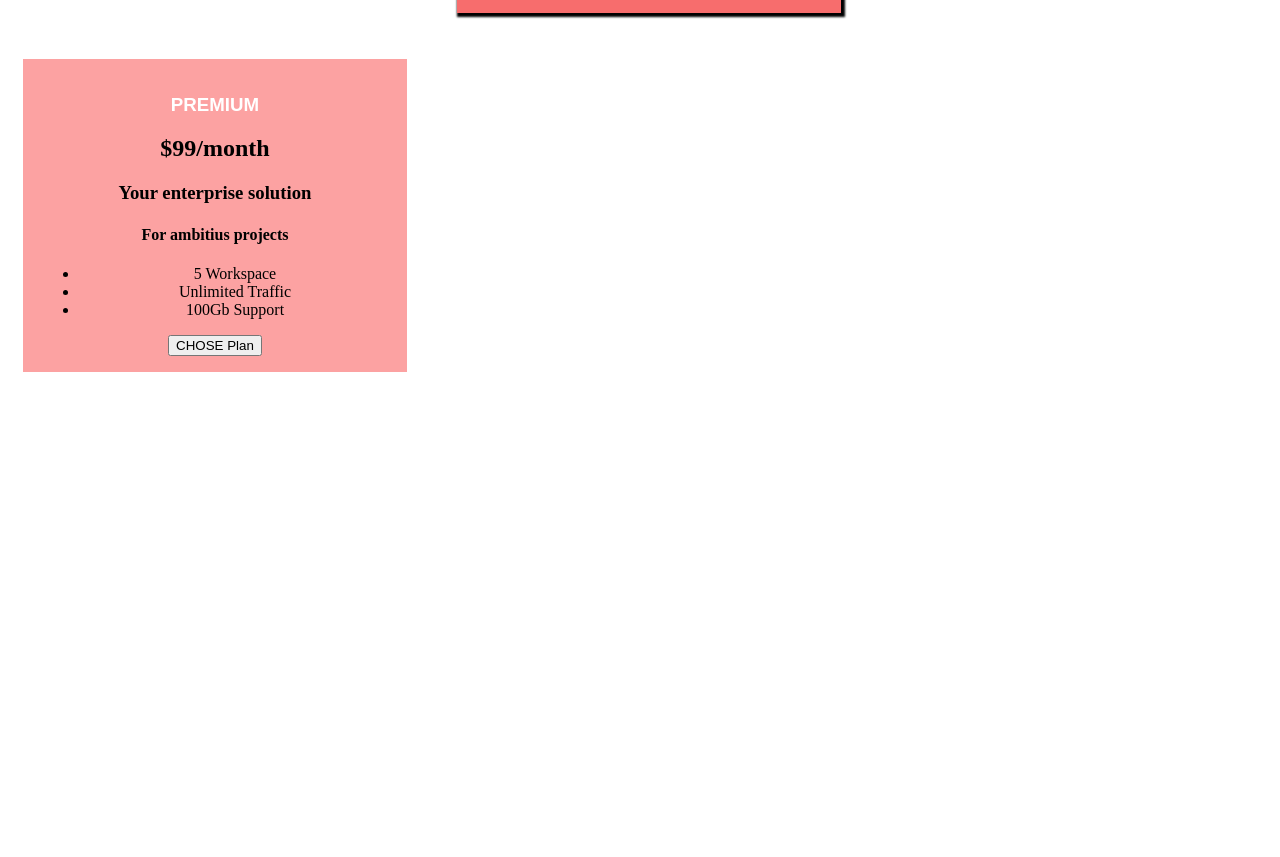
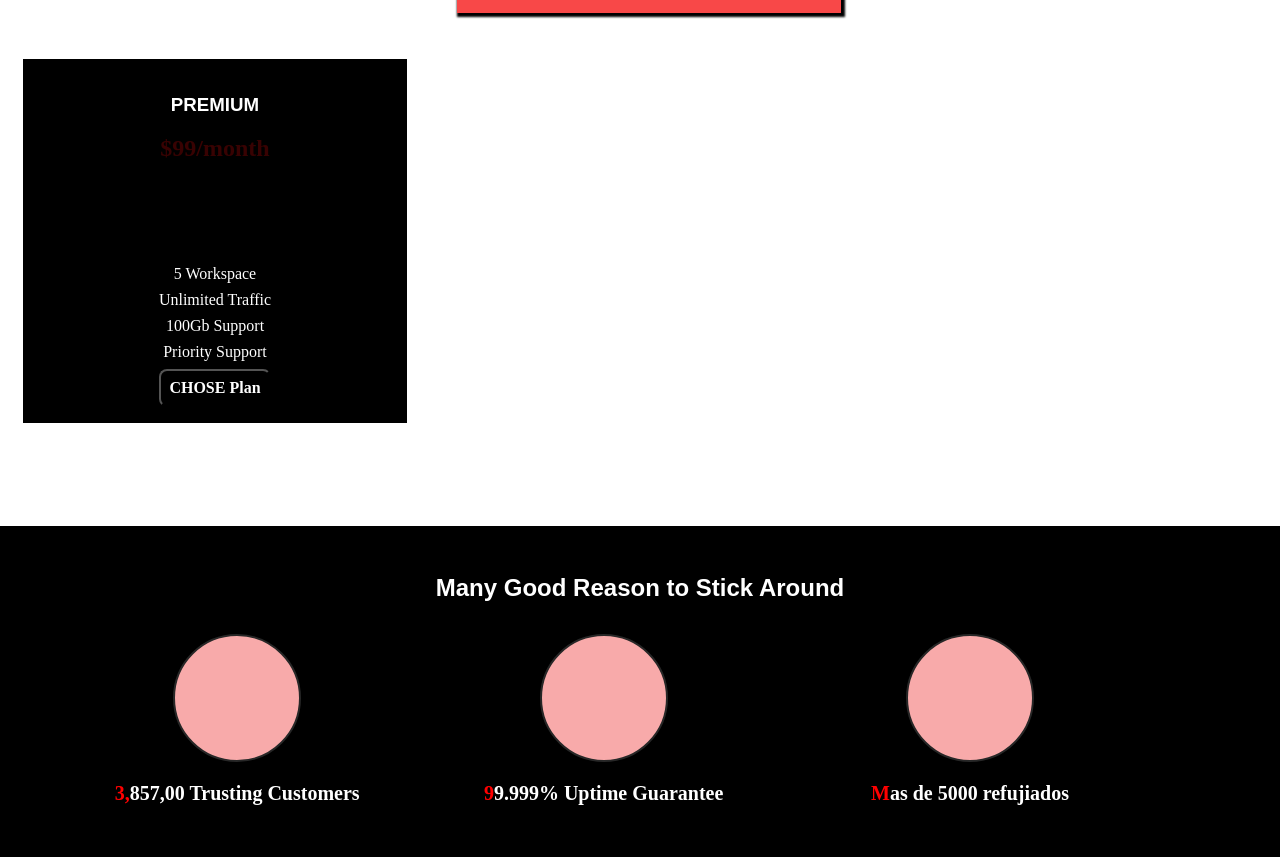
Before and after one commit to Israelh98/Clase1, a plain HTML site: page index.html in a window 1280 px wide. Shown: the part 1212-2069 px from the top of the page. Before the commit the page ends 1607 px from the top, so only its background shows below. Drawn offline with Linux system fonts and the light colour scheme.

Commit message:
Clas3_5:11

```diff
--- a/estylo.css
+++ b/estylo.css
@@ -27,7 +27,7 @@ h1{color: white ; font-family: sans-serif
     }
  .plan {
 
-    background: #fca2a2;
+    background: #000000;
     text-align: center;
     padding: 16px;
     margin: 23px;
@@ -38,7 +38,7 @@ h1{color: white ; font-family: sans-serif
 
  .plan--highlighted {
 
-background: rgb(247, 109, 109);
+background: rgb(248, 72, 72);
 color: white;
 box-shadow:2px 2px 2px 2px
 rgb(0, 0, 0.5);
@@ -81,9 +81,8 @@ padding: 0px;
 }
 
 .plan__feature {
-
- margin: 8px 0
- ;
+    color: white;
+    margin: 8px 0;
 }
 .button {
 
@@ -103,6 +102,53 @@ background: white;
 color: black
 ;
 }
+.button:focus {
+    outline: none;
+}
+
+#key-features {
+
+    background: rgb(0, 0, 0);
+    margin-top: 80px ;
+    padding: 16px ;
+ }
+ #key-features .section-title {
+
+    color: white;
+    margin: 32px;
+  }
+  .key-feature__list {
+
+    list-style: none;
+    margin: 0;
+    padding: 0;
+    text-align: center;
+    }
+.key-feature {
+
+    display: inline-block;
+    width: 30%;
+    vertical-align: top;
+
+ }
+ .key-feature__image {
+
+background: rgb(248, 170, 170);
+width: 128px;
+height: 128px;
+border: 2px solid rgb(39, 39, 39);
+border-radius: 50%;
+margin: auto;
+
+ }
+
+ .key-feature__description {
+
+    text-align: center;
+    font-weight: bold;
+    color: white;
+    font-size: 20px;
+  }
 
 
 
--- a/index.html
+++ b/index.html
@@ -99,27 +99,55 @@
 
              <article class="plan">
 
-                 <h1> PREMIUM </h1>
-                 <h2> $99/month</h2>
+                 <h1 class="Plan__title"> PREMIUM </h1>
+                 <h2 class="plan__price"> $99/month</h2>
                  <H3> Your enterprise solution </H3>
                  <h4> For ambitius projects </h4>
 
-                 <ul>
-                    <li>  5 Workspace</li>
-                    <li> Unlimited Traffic</li>
-                    <li> 100Gb Support</li>
+                 <ul class="plan__features">
+                    <li class="plan__feature">  5 Workspace</li>
+                    <li class="plan__feature"> Unlimited Traffic</li>
+                    <li class="plan__feature"> 100Gb Support</li>
+                    <li class="plan__feature"> Priority Support </li>
                  </ul>
 
                  <div>
-                    <button> CHOSE Plan </button>
+                    <button class="button"> CHOSE Plan </button>
 
                  </div>
 
              </article>
 
+              </div>
+
+        </section>
+        <section id="key-features">
+             <h1 class="section-title"> Many Good Reason to Stick Around </h1>
+             <ul class="key-feature_list">
+                <li class="key-feature">
+                    <div class="key-feature__image">
+
+                    </div>
+                    <p class="key-feature__description">3,857,00 Trusting Customers </p>
+                </li>
+                <li class="key-feature">
+                   <div class="key-feature__image">
+
+                   </div>
+                   <p class="key-feature__description">   99.999% Uptime Guarantee</p>
+
+                </li>
+
+                <li class="key-feature">
+                    <div class="key-feature__image">
+
+                    </div>
+                    <p class="key-feature__description">   Mas de 5000 refujiados</p>
+
+                </li>
+             </ul>
 
 
-            </div>
 
         </section>
 
```
